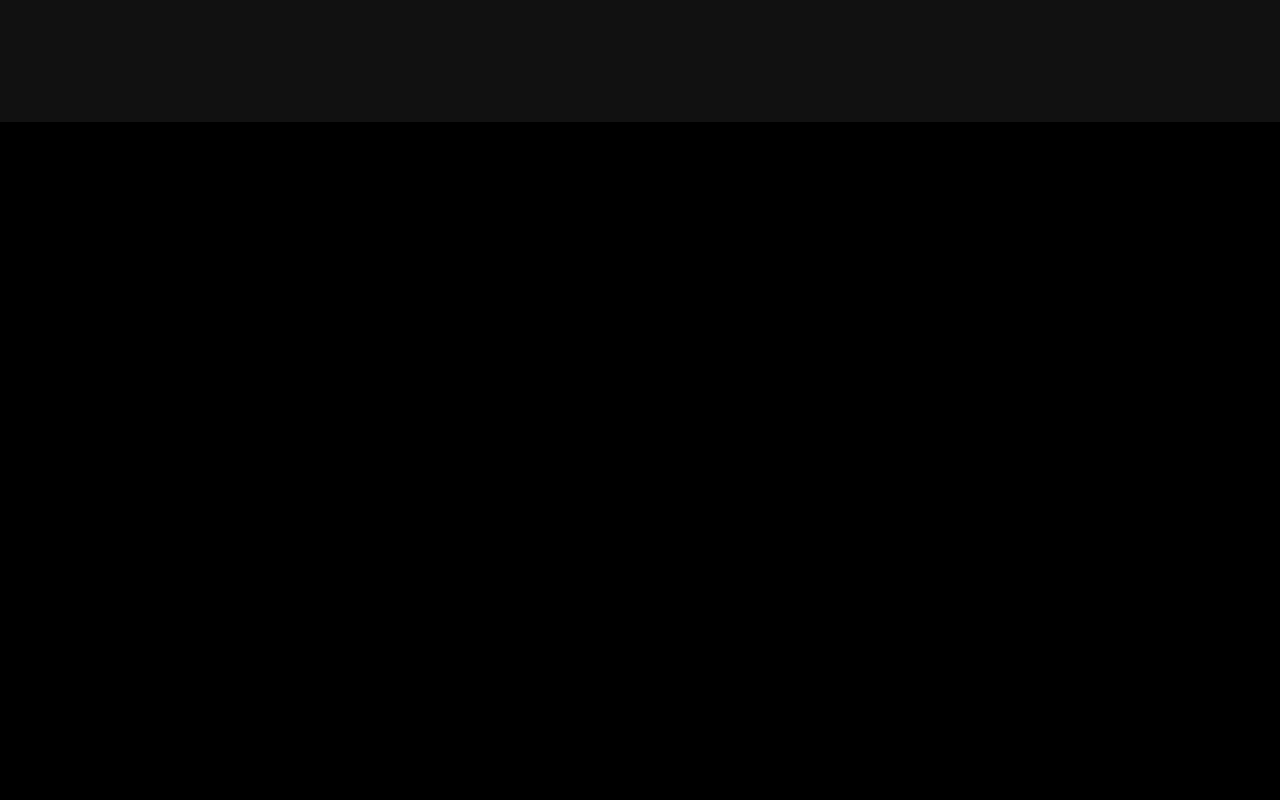
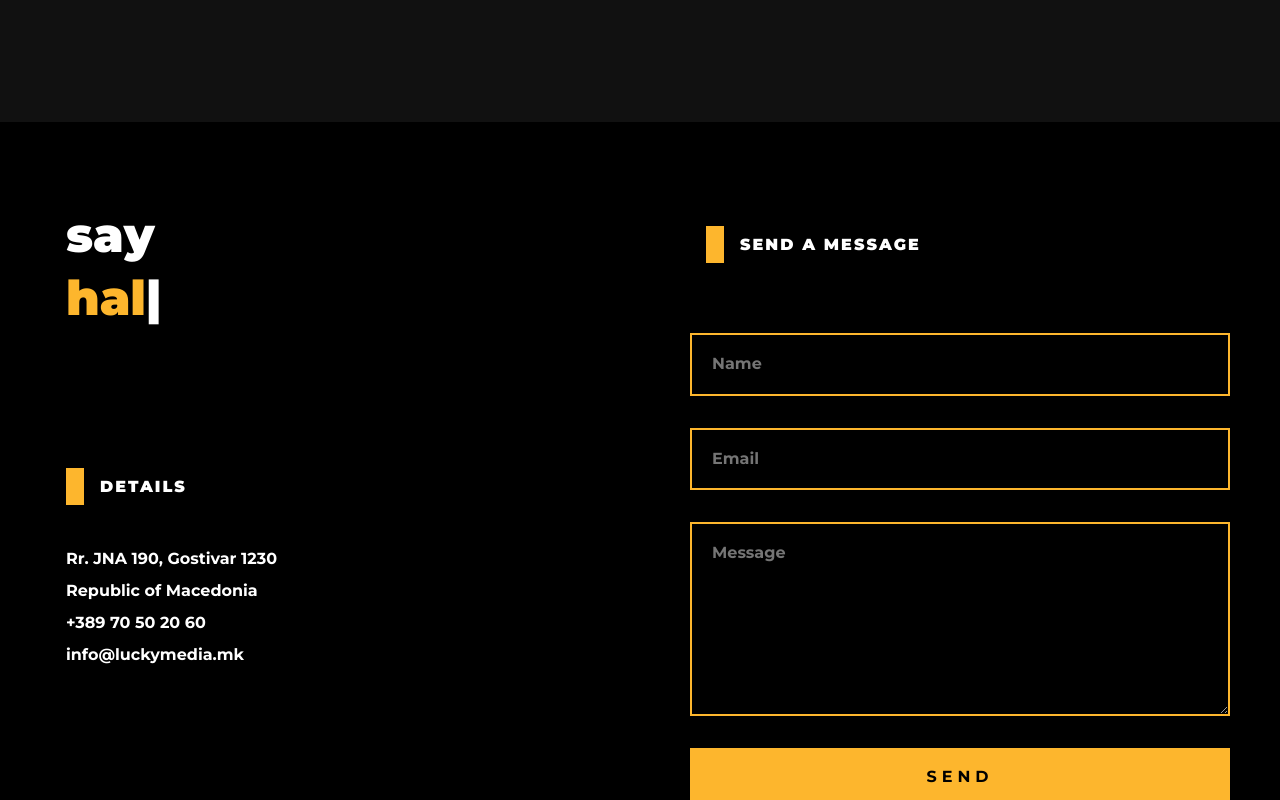
Before and after one commit to lokmanm/luckymedia-web, a Vue app: page / in a window 1280 px wide. Shown: the part 6860-7660 px from the top of the page. Built offline with nearby package versions, Linux system fonts and the light colour scheme.

Commit message:
Minor Changes

```diff
--- a/src/assets/style.scss
+++ b/src/assets/style.scss
@@ -24,6 +24,16 @@ $orange: #fdb62d;
 html {
     font-family: "Montserrat", sans-serif;
     scroll-behavior: smooth;
+}
+
+::-moz-selection {
+    color: black;
+    background: $orange;
+}
+
+::selection {
+    color: black;
+    background: $orange;
 }
 
 .heading-text {
--- a/src/assets/styles/_cards.scss
+++ b/src/assets/styles/_cards.scss
@@ -96,7 +96,7 @@
                     list-style-type: none;
 
                     li {
-                        border-bottom: 0.5px solid $grey-text;
+
                         padding: 15px;
 
                         &:before {
--- a/src/components/Contact.vue
+++ b/src/components/Contact.vue
@@ -1,7 +1,7 @@
 <template>
   <div id="contact">
     <div class="contact-container">
-      <div class="info" data-aos="fade-up" data-aos-duration="3000">
+      <div class="info">
         <h1 class="info-title">say
           <br>
           <span class="info-sub"></span>
@@ -16,7 +16,7 @@
           </p>
         </div>
       </div>
-      <div class="box" data-aos="fade-up" data-aos-duration="3000">
+      <div class="box">
         <h4 class="info-heading">SEND A MESSAGE</h4>
         <form action="https://formspree.io/lokman.musliu@gmail.com" method="POST">
           <input type="text" name="name" placeholder="Name">
```
